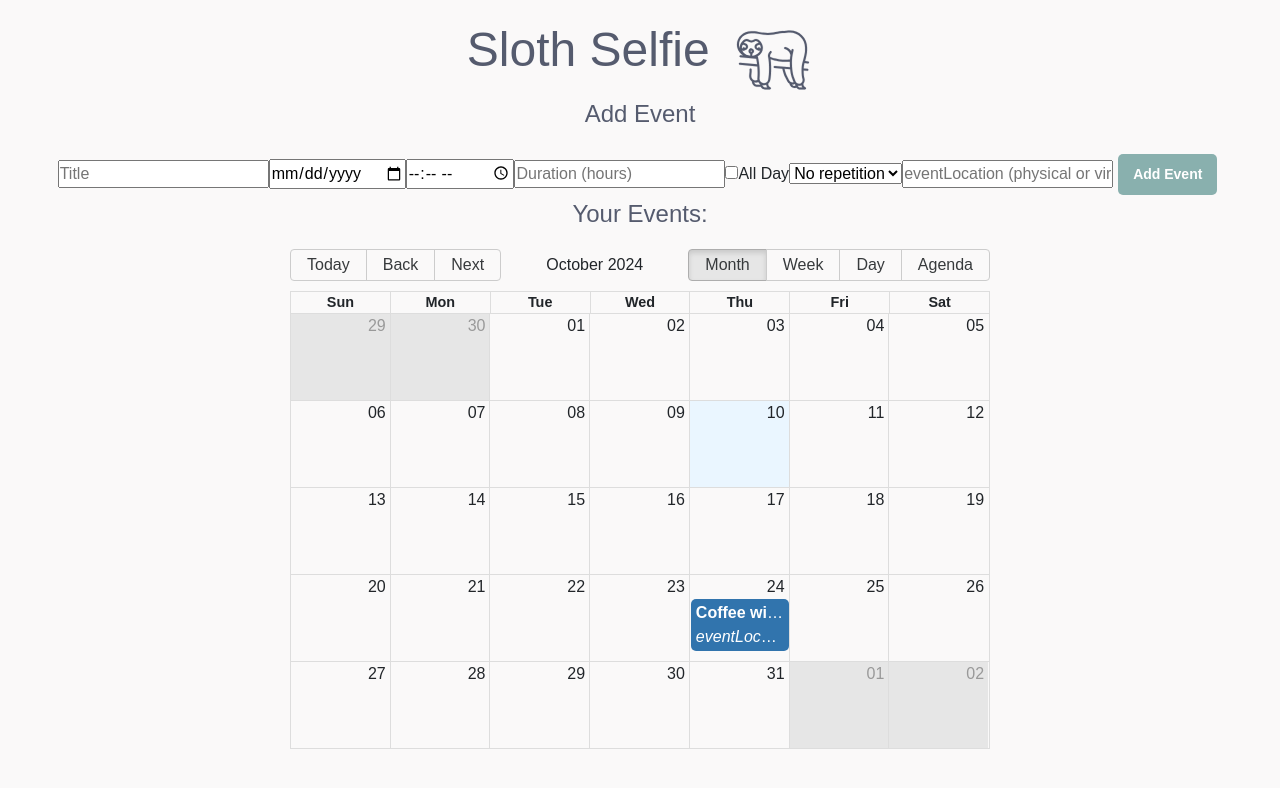
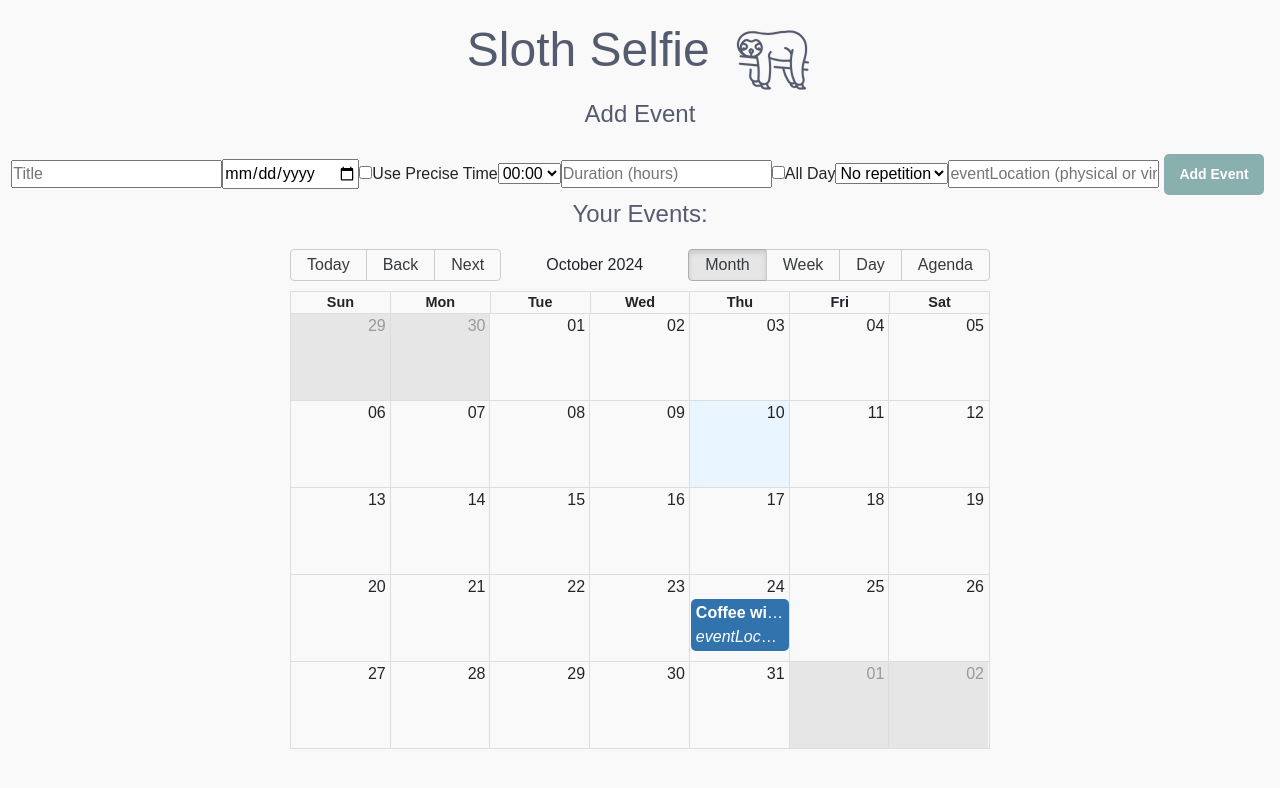
Before and after one commit to SofZll/SlothSelfie, a React (Create React App) app in the folder sloth-selfie/: page /events in a window 1280 px wide. Shown: the top 788 px of the page. Built offline with nearby package versions, Linux system fonts and the light colour scheme.

Commit message:
hint: adjusting time selection option to round hs

```diff
--- a/sloth-selfie/src/Activities.js
+++ b/sloth-selfie/src/Activities.js
@@ -124,7 +124,6 @@ function ActivitiesFunction(){
                         <h2>{selectedActivity.title}</h2>
                         <p>Due: {selectedActivity.deadline}</p>
                         <p>Completed: {selectedActivity.completed ? 'Yes' : 'No'}</p>
-                        {/*<button className='btn' onClick={() => handleDeleteActivity(selectedActivity.id, activities, setActivities, setSelectedActivity)}>Delete</button>*/}
                         <button className='btn' onClick={() =>{
                             setShowConfirmation(true);
                             console.log(setShowConfirmation);
--- a/sloth-selfie/src/Events.js
+++ b/sloth-selfie/src/Events.js
@@ -33,6 +33,7 @@ function EventsFunction() {
   const [title, setTitle] = useState('');
   const [date, setDate] = useState('');
   const [time, setTime] = useState('');
+  const [isPreciseTime, setIsPreciseTime] = useState(false); // State for precise time input
   const [duration, setDuration] = useState('');//hours
   const [allDay, setAllDay] = useState(false);
   const [days, setDays] = useState(1); // Number of days
@@ -79,6 +80,7 @@ function EventsFunction() {
         setAllDay(selectedEvent.allDay);
         setDays(selectedEvent.allDay ? selectedEvent.duration : 1);
         setRepeatFrequency(selectedEvent.repeatFrequency);
+        setRepeatCount(selectedEvent.repeatCount);
         setRepeatEndDate(selectedEvent.repeatEndDate);
         seteventLocation(selectedEvent.eventLocation);
         console.log("form prefilled", selectedEvent);
@@ -90,6 +92,18 @@ function EventsFunction() {
     setSelectedEvent(event);
   }
 
+  // Function to generate time options
+  const generateTimeOptions = () => {
+    const options = [];
+    for (let hour = 0; hour < 24; hour++) {
+      for (let minutes of [0, 15, 30, 45]) {
+          const formattedHour = hour < 10 ? `0${hour}` : hour;
+          const formattedMinutes = minutes < 10 ? `0${minutes}` : minutes;
+          options.push(`${formattedHour}:${formattedMinutes}`);
+      }
+  }
+    return options;
+  };
 
   const handleAddEvent = (e) => {
     e.preventDefault();
@@ -167,12 +181,33 @@ function EventsFunction() {
           required
         />
        {!allDay && (
+          <>
+            <label>
+              <input
+                type="checkbox"
+                checked={isPreciseTime}
+                onChange={(e) => setIsPreciseTime(e.target.checked)}
+              />
+              Use Precise Time
+            </label>
+
+            {isPreciseTime ? (
               <input
                 type="time"
                 value={time}
                 onChange={(e) => setTime(e.target.value)}
                 required
               />
+            ) : (
+              <select value={time} onChange={(e) => setTime(e.target.value)} required>
+                {generateTimeOptions().map((option) => (
+                  <option key={option} value={option}>
+                    {option}
+                  </option>
+                ))}
+              </select>
+            )}
+          </>
         )}
 
         {!allDay && (
@@ -275,11 +310,6 @@ function EventsFunction() {
             <p>Start: {selectedEvent.start.toLocaleString()}</p>
             <p>End: {selectedEvent.end.toLocaleString()}</p>
             <p>All Day: {selectedEvent.allDay ? 'Yes' : 'No'}</p>
-            {/*<button className='btn' onClick={() => {
-                //if (selectedEvent) {
-                    //handleDeleteEvent(selectedEvent.id, events, setEvents, setSelectedEvent);
-                //}
-            }}>Delete</button>*/}
             <button className='btn' onClick={() =>{
                 setShowConfirmation(true);
                 console.log(setShowConfirmation);
--- a/sloth-selfie/src/css/App.css
+++ b/sloth-selfie/src/css/App.css
@@ -236,7 +236,7 @@ p {
 .popup {
   position: fixed;
   width: 250px;
-  height: 250px;
+  height: 270px;
   top: 50%;
   left: 50%;
   transform: translate(-50%, -50%);
```
Lines whose indentation alone changed are shown as unchanged.
